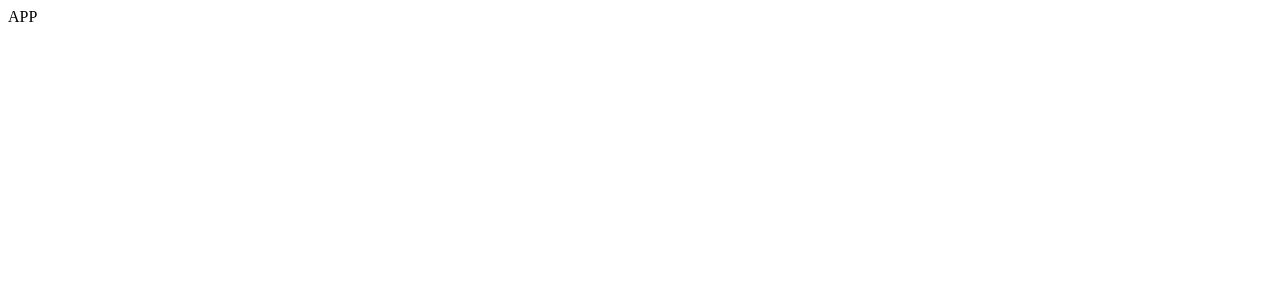
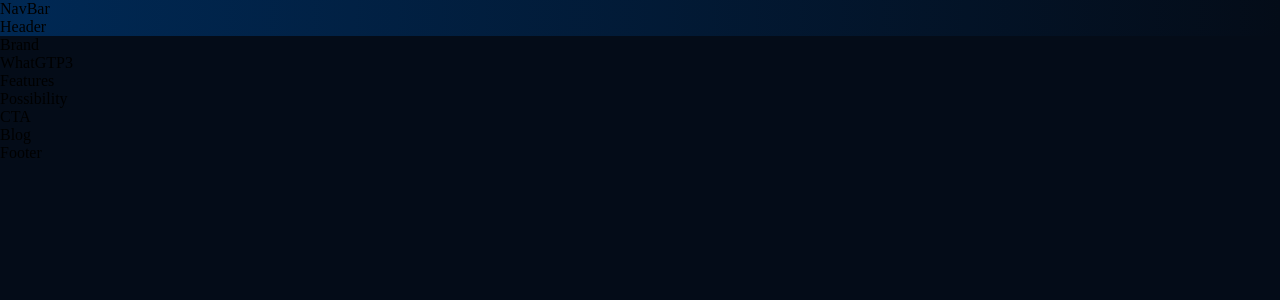
Before and after one commit to vikasmittal7011/gpt3, a React (Create React App) app: page / in a window 1280 px wide. Shown: the top 300 px of the page. Built offline with nearby package versions, Linux system fonts and the light colour scheme.

Commit message:
Add basic css

```diff
--- a/src/App.js
+++ b/src/App.js
@@ -1,7 +1,34 @@
-import React from "react";
+import React, { Suspense } from "react";
+
+import "./app.css";
+import {
+  Blog,
+  Features,
+  Footer,
+  Header,
+  Possibility,
+  WhatGTP3,
+} from "./containers/index";
+import { NavBar, CTA, Brand } from "./components/index";
 
 const App = () => {
-  return <div>APP</div>;
+  return (
+    <Suspense fallback={<p>Loading...</p>}>
+      <div className="App">
+        <div className="gradient__bg">
+          <NavBar />
+          <Header />
+        </div>
+        <Brand />
+        <WhatGTP3 />
+        <Features />
+        <Possibility />
+        <CTA />
+        <Blog />
+        <Footer />
+      </div>
+    </Suspense>
+  );
 };
 
 export default App;
--- /dev/null
+++ b/src/app.css
@@ -0,0 +1,86 @@
+* {
+  padding: 0;
+  margin: 0;
+  box-sizing: border-box;
+  scroll-behavior: smooth;
+}
+
+body {
+  background: var(--color-bg);
+}
+
+a {
+  color: unset;
+  text-decoration: none;
+}
+
+.gradient__bg {
+  background: radial-gradient(
+    circle at 3% 25%,
+    rgba(0, 40, 83, 1) 0%,
+    rgba(4, 12, 24, 1) 100%
+  );
+}
+
+.gradient__text {
+  background: var(--gardient-text);
+  background-clip: text;
+  -webkit-background-clip: text;
+  -webkit-text-fill-color: transparent;
+}
+
+.section__padding {
+  padding: 4rem 6rem;
+}
+
+.section__margin {
+  margin: 4rem 6rem;
+}
+
+.scale-up-center {
+  -webkit-animation: scale-up-center 0.4s cubic-bezier(0.39, 0.575, 0.565, 1)
+    both;
+  animation: scale-up-center 0.4s cubic-bezier(0.39, 0.575, 0.565, 1) both;
+}
+
+@-webkit-keyframes scale-up-center {
+  0% {
+    -webkit-transform: scale(0.5);
+    transform: scale(0.5);
+  }
+  100% {
+    -webkit-transform: scale(1);
+    transform: scale(1);
+  }
+}
+
+@keyframes scale-up-center {
+  0% {
+    -webkit-transform: scale(0.5);
+    transform: scale(0.5);
+  }
+  100% {
+    -webkit-transform: scale(1);
+    transform: scale(1);
+  }
+}
+
+@media screen and (max-width: 700px) {
+  .section__padding {
+    padding: 4rem;
+  }
+
+  .section__margin {
+    margin: 4rem;
+  }
+}
+
+@media screen and (max-width: 550px) {
+  .section__padding {
+    padding: 4rem 2rem;
+  }
+
+  .section__margin {
+    margin: 4rem 2rem;
+  }
+}
--- /dev/null
+++ b/src/index.css
@@ -0,0 +1,14 @@
+@import url("https://fonts.googleapis.com/css2?family=Manrope:wght@200;300;400;500;600;700;800&display=swap");
+
+:root {
+  --font-family: "Manrope", sans-serif;
+
+  --gradient-text: linear-gradient(89.97deg, #ae67fa 1.84%, #f49867 102.67%);
+  --gradient-bar: linear-gradient(103.22deg, #ae67fa -13.86%, #f49867 99.55%);
+
+  --color-bg: #040c18;
+  --color-footer: #031b34;
+  --color-blog: #042c54;
+  --color-text: #81afdd;
+  --color-subtext: #ff8a71;
+}
--- a/src/index.js
+++ b/src/index.js
@@ -2,5 +2,7 @@
 import ReactDOM from "react-dom/client";
 import App from "./App";
 
+import "./index.css";
+
 const root = ReactDOM.createRoot(document.getElementById("root"));
 root.render(<App />);
```
